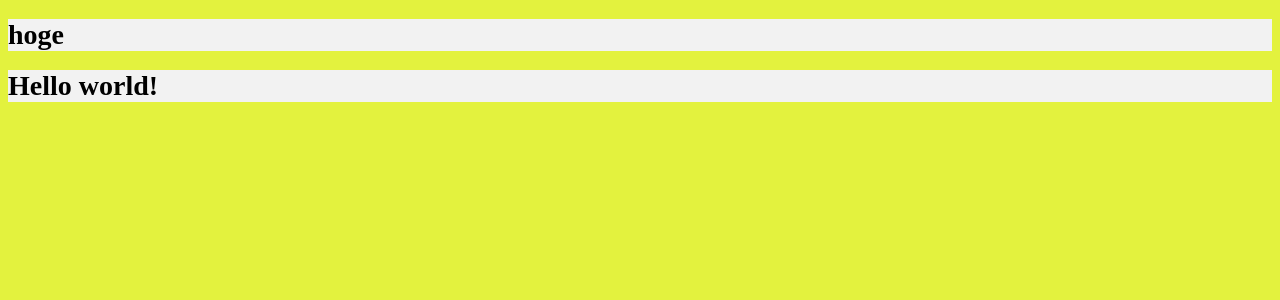
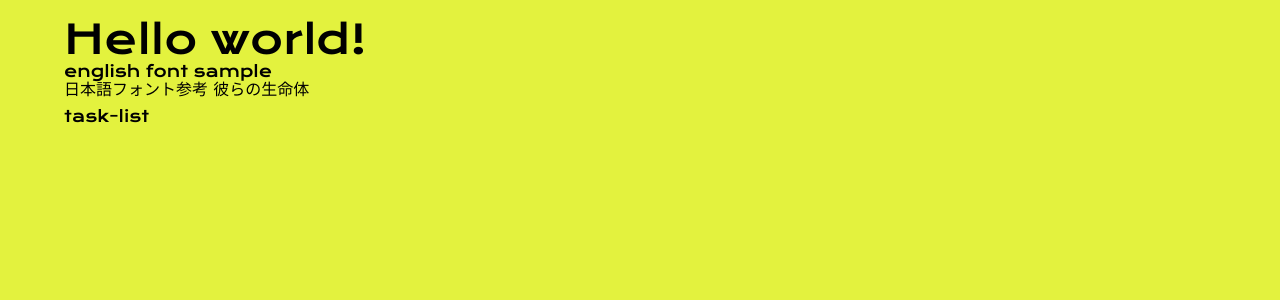
Before and after one commit to G-Shino/spike-nuxt-js, a Nuxt app: page / in a window 1280 px wide. Shown: the top 300 px of the page. Built offline with nearby package versions, Linux system fonts and the light colour scheme.

Commit message:
resetとfontの追加

```diff
--- a/assets/sass/app.scss
+++ b/assets/sass/app.scss
@@ -1,4 +1,4 @@
-// Variables
+// variables
 @import "variables";
 
 // common
--- a/assets/sass/common.scss
+++ b/assets/sass/common.scss
@@ -1,8 +1,32 @@
+@import url('https://fonts.googleapis.com/css2?family=Krona+One&family=M+PLUS+Rounded+1c:wght@300&display=swap');
+
+@mixin fontsize($size: 24){
+  font-size: $size + px;
+  font-size: ($size / 10) * 1rem;
+}
+
 html{
   font-size: 62.5%;
 }
 
 body{
   background-color: $color-bg;
-  font-size: 1.4rem;
+  font-family: 'Krona One', 'M PLUS Rounded 1c', "Helvetica Neue", "Helvetica", "Hiragino Sans", "Hiragino Kaku Gothic ProN", "Arial", "Yu Gothic", "Meiryo", sans-serif;
+  @include fontsize(16);
 }
+
+h1{
+  @include fontsize(40);
+}
+
+h2{
+  @include fontsize(32);
+}
+
+h3{
+  @include fontsize(28);
+}
+
+p {
+  @include fontsize(16);
+}
--- a/assets/sass/variables.scss
+++ b/assets/sass/variables.scss
@@ -1 +1,2 @@
-$color-bg: #e3f23e
+$color-bg: #e3f23e;
+$accent-font-color: #f33;
--- /dev/null
+++ b/assets/style/reset.css
@@ -0,0 +1,491 @@
+/*! destyle.css v1.0.13 | MIT License | https://github.com/nicolas-cusan/destyle.css */
+
+/* Reset box-model
+  ========================================================================== */
+
+  * {
+  box-sizing: border-box;
+}
+
+::before,
+::after {
+  box-sizing: inherit;
+}
+
+/* Document
+    ========================================================================== */
+
+/**
+  * 1. Correct the line height in all browsers.
+  * 2. Prevent adjustments of font size after orientation changes in iOS.
+  * 3. Remove gray overlay on links for iOS.
+  */
+
+html {
+  line-height: 1.15; /* 1 */
+  -webkit-text-size-adjust: 100%; /* 2 */
+  -webkit-tap-highlight-color: transparent; /* 3*/
+}
+
+/* Sections
+    ========================================================================== */
+
+/**
+  * Remove the margin in all browsers.
+  */
+
+body {
+  margin: 0;
+}
+
+/**
+  * Render the `main` element consistently in IE.
+  */
+
+main {
+  display: block;
+}
+
+/* Vertical rhythm
+    ========================================================================== */
+
+p,
+table,
+blockquote,
+address,
+pre,
+iframe,
+form,
+figure,
+dl {
+  margin: 0;
+}
+
+/* Headings
+    ========================================================================== */
+
+h1,
+h2,
+h3,
+h4,
+h5,
+h6 {
+  font-size: inherit;
+  line-height: inherit;
+  font-weight: inherit;
+  margin: 0;
+}
+
+/* Lists (enumeration)
+    ========================================================================== */
+
+ul,
+ol {
+  margin: 0;
+  padding: 0;
+  list-style: none;
+}
+
+/* Lists (definition)
+    ========================================================================== */
+
+dt {
+  font-weight: bold;
+}
+
+dd {
+  margin-left: 0;
+}
+
+/* Grouping content
+    ========================================================================== */
+
+/**
+  * 1. Add the correct box sizing in Firefox.
+  * 2. Show the overflow in Edge and IE.
+  */
+
+hr {
+  box-sizing: content-box; /* 1 */
+  height: 0; /* 1 */
+  overflow: visible; /* 2 */
+  border: 0;
+  border-top: 1px solid;
+  margin: 0;
+  clear: both;
+  color: inherit;
+}
+
+/**
+  * 1. Correct the inheritance and scaling of font size in all browsers.
+  * 2. Correct the odd `em` font sizing in all browsers.
+  */
+
+pre {
+  font-family: monospace, monospace; /* 1 */
+  font-size: inherit; /* 2 */
+}
+
+address {
+  font-style: inherit;
+}
+
+/* Text-level semantics
+    ========================================================================== */
+
+/**
+  * Remove the gray background on active links in IE 10.
+  */
+
+a {
+  background-color: transparent;
+  text-decoration: none;
+  color: inherit;
+}
+
+/**
+  * 1. Remove the bottom border in Chrome 57-
+  * 2. Add the correct text decoration in Chrome, Edge, IE, Opera, and Safari.
+  */
+
+abbr[title] {
+  border-bottom: none; /* 1 */
+  text-decoration: underline; /* 2 */
+  text-decoration: underline dotted; /* 2 */
+}
+
+/**
+  * Add the correct font weight in Chrome, Edge, and Safari.
+  */
+
+b,
+strong {
+  font-weight: bolder;
+}
+
+/**
+  * 1. Correct the inheritance and scaling of font size in all browsers.
+  * 2. Correct the odd `em` font sizing in all browsers.
+  */
+
+code,
+kbd,
+samp {
+  font-family: monospace, monospace; /* 1 */
+  font-size: inherit; /* 2 */
+}
+
+/**
+  * Add the correct font size in all browsers.
+  */
+
+small {
+  font-size: 80%;
+}
+
+/**
+  * Prevent `sub` and `sup` elements from affecting the line height in
+  * all browsers.
+  */
+
+sub,
+sup {
+  font-size: 75%;
+  line-height: 0;
+  position: relative;
+  vertical-align: baseline;
+}
+
+sub {
+  bottom: -0.25em;
+}
+
+sup {
+  top: -0.5em;
+}
+
+/* Embedded content
+    ========================================================================== */
+
+/**
+  * Remove the border on images inside links in IE 10.
+  */
+
+img {
+  border-style: none;
+  vertical-align: bottom;
+}
+
+embed,
+object,
+iframe {
+  border: 0;
+  vertical-align: bottom;
+}
+
+/* Forms
+    ========================================================================== */
+
+/**
+  * Reset form fields to make them styleable
+  * 1. Reset radio and checkbox to preserve their look in iOS.
+  */
+
+button,
+input,
+optgroup,
+select,
+textarea {
+  -webkit-appearance: none;
+  appearance: none;
+  vertical-align: middle;
+  color: inherit;
+  font: inherit;
+  border: 0;
+  background: transparent;
+  padding: 0;
+  margin: 0;
+  outline: 0;
+  border-radius: 0;
+  text-align: inherit;
+}
+
+[type="checkbox"] {
+  /* 1 */
+  -webkit-appearance: checkbox;
+  appearance: checkbox;
+}
+
+[type="radio"] {
+  /* 1 */
+  -webkit-appearance: radio;
+  appearance: radio;
+}
+
+/**
+  * Show the overflow in IE.
+  * 1. Show the overflow in Edge.
+  */
+
+button,
+input {
+  /* 1 */
+  overflow: visible;
+}
+
+/**
+  * Remove the inheritance of text transform in Edge, Firefox, and IE.
+  * 1. Remove the inheritance of text transform in Firefox.
+  */
+
+button,
+select {
+  /* 1 */
+  text-transform: none;
+}
+
+/**
+  * Correct the inability to style clickable types in iOS and Safari.
+  */
+
+button,
+[type="button"],
+[type="reset"],
+[type="submit"] {
+  cursor: pointer;
+  -webkit-appearance: none;
+  appearance: none;
+}
+
+button[disabled],
+[type="button"][disabled],
+[type="reset"][disabled],
+[type="submit"][disabled] {
+  cursor: default;
+}
+
+/**
+  * Remove the inner border and padding in Firefox.
+  */
+
+button::-moz-focus-inner,
+[type="button"]::-moz-focus-inner,
+[type="reset"]::-moz-focus-inner,
+[type="submit"]::-moz-focus-inner {
+  border-style: none;
+  padding: 0;
+}
+
+/**
+  * Restore the focus styles unset by the previous rule.
+  */
+
+button:-moz-focusring,
+[type="button"]:-moz-focusring,
+[type="reset"]:-moz-focusring,
+[type="submit"]:-moz-focusring {
+  outline: 1px dotted ButtonText;
+}
+
+/**
+  * Remove padding
+  */
+
+option {
+  padding: 0;
+}
+
+/**
+  * Reset to invisible
+  */
+
+fieldset {
+  margin: 0;
+  padding: 0;
+  border: 0;
+  min-width: 0;
+}
+
+/**
+  * 1. Correct the text wrapping in Edge and IE.
+  * 2. Correct the color inheritance from `fieldset` elements in IE.
+  * 3. Remove the padding so developers are not caught out when they zero out
+  *    `fieldset` elements in all browsers.
+  */
+
+legend {
+  color: inherit; /* 2 */
+  display: table; /* 1 */
+  max-width: 100%; /* 1 */
+  padding: 0; /* 3 */
+  white-space: normal; /* 1 */
+}
+
+/**
+  * Add the correct vertical alignment in Chrome, Firefox, and Opera.
+  */
+
+progress {
+  vertical-align: baseline;
+}
+
+/**
+  * Remove the default vertical scrollbar in IE 10+.
+  */
+
+textarea {
+  overflow: auto;
+}
+
+/**
+  * 1. Remove the padding in IE 10.
+  */
+
+[type="checkbox"],
+[type="radio"] {
+  padding: 0; /* 1 */
+}
+
+/**
+  * Correct the cursor style of increment and decrement buttons in Chrome.
+  */
+
+[type="number"]::-webkit-inner-spin-button,
+[type="number"]::-webkit-outer-spin-button {
+  height: auto;
+}
+
+/**
+  * 1. Correct the outline style in Safari.
+  */
+
+[type="search"] {
+  outline-offset: -2px; /* 1 */
+}
+
+/**
+  * Remove the inner padding in Chrome and Safari on macOS.
+  */
+
+[type="search"]::-webkit-search-decoration {
+  -webkit-appearance: none;
+}
+
+/**
+  * 1. Correct the inability to style clickable types in iOS and Safari.
+  * 2. Change font properties to `inherit` in Safari.
+  */
+
+::-webkit-file-upload-button {
+  -webkit-appearance: button; /* 1 */
+  font: inherit; /* 2 */
+}
+
+/**
+  * Clickable labels
+  */
+
+label[for] {
+  cursor: pointer;
+}
+
+/* Interactive
+    ========================================================================== */
+
+/*
+  * Add the correct display in Edge, IE 10+, and Firefox.
+  */
+
+details {
+  display: block;
+}
+
+/*
+  * Add the correct display in all browsers.
+  */
+
+summary {
+  display: list-item;
+}
+
+/* Table
+    ========================================================================== */
+
+table {
+  border-collapse: collapse;
+  border-spacing: 0;
+}
+
+caption {
+  text-align: left;
+}
+
+td,
+th {
+  vertical-align: top;
+  padding: 0;
+}
+
+th {
+  text-align: left;
+  font-weight: bold;
+}
+
+/* Misc
+    ========================================================================== */
+
+/**
+  * Add the correct display in IE 10+.
+  */
+
+template {
+  display: none;
+}
+
+/**
+  * Add the correct display in IE 10.
+  */
+
+[hidden] {
+  display: none;
+}
--- a/layouts/default.vue
+++ b/layouts/default.vue
@@ -1,13 +1,21 @@
 <template>
-  <div>
-    <h1>hoge</h1>
-    <Nuxt />
-  </div>
+  <Nuxt />
 </template>
 
-<style scoped lang="scss">
-  $color-bg: #f2f2f2;
-  h1{
-    background-color: $color-bg;
+<script>
+export default {
+  data(){
+    return {
+      title: "hoge"
+    }
+  },
+  head(){
+    return {
+      title: this.title,
+    }
   }
+}
+</script>
+
+<style lang="scss" scoped>
 </style>
--- a/nuxt.config.js
+++ b/nuxt.config.js
@@ -1,3 +1,6 @@
-export default {css:[
-  {src: "@/assets/sass/app.scss", lang: "scss"}
-]}
+export default {
+  css:[
+    "@/assets/style/reset.css",
+    "@/assets/sass/app.scss"
+  ]
+}
--- a/pages/index.vue
+++ b/pages/index.vue
@@ -1,3 +1,33 @@
 <template>
-  <h1>Hello world!</h1>
+  <div class="wrapper">
+    <h1>Hello world!</h1>
+    <p>
+      english font sample
+    </p>
+    <p>
+      日本語フォント参考 彼らの生命体
+    </P>
+    <ul>
+      <li>
+        <nuxt-link to="task-list">task-list</nuxt-link>
+      </li>
+    </ul>
+  </div>
 </template>
+
+<style lang="scss" scoped>
+  @import "../assets/sass/variables.scss";
+  .wrapper {
+    width: 90%;
+    margin: 16px auto 0;
+  }
+  ul {
+    margin: 8px auto;
+    li{
+      transition: color 0.2s ease-out;
+      &:hover{
+        color: $accent-font-color;
+      }
+    }
+  }
+</style>
--- /dev/null
+++ b/pages/task-list.vue
@@ -0,0 +1,13 @@
+<template>
+  <div class="wrapper">
+    <h1>Task List!</h1>
+  </div>
+</template>
+
+<style lang="scss" scoped>
+  @import "../assets/sass/variables.scss";
+  .wrapper {
+    width: 90%;
+    margin: 16px auto 0;
+  }
+</style>
```
